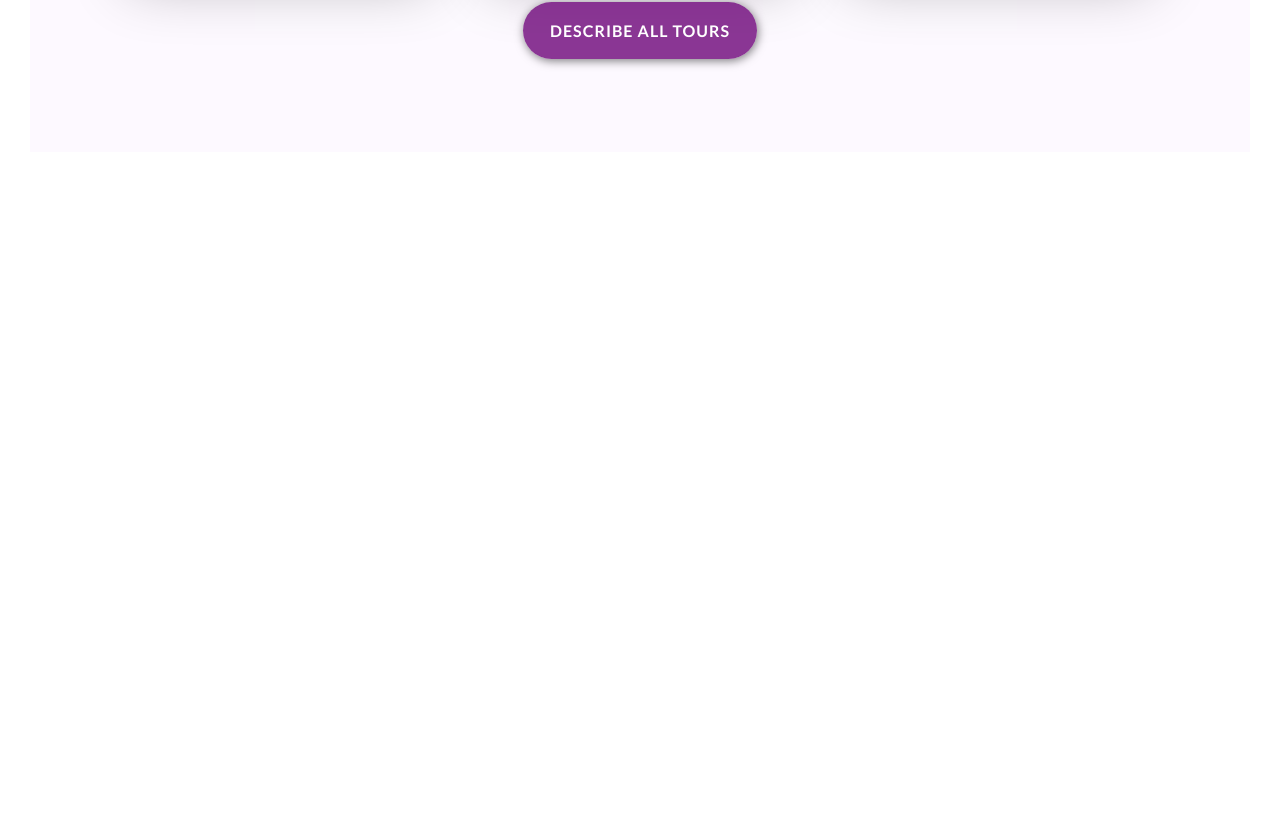
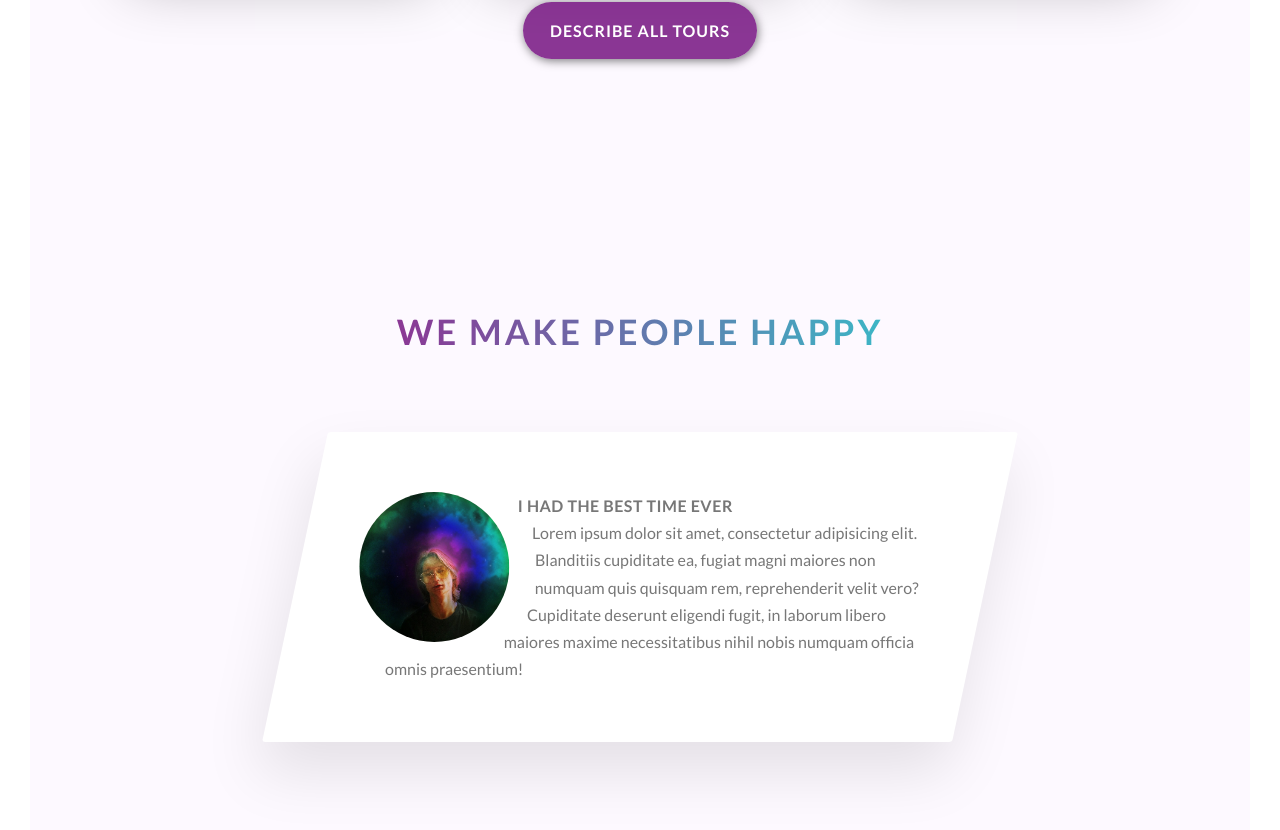
Before and after one commit to Sergei-Vorfolomeev/orbita-project, a React (Create React App) app: page / in a window 1280 px wide. Shown: the part 3018-3848 px from the top of the page. Before the commit the page ends 3200 px from the top, so only its background shows below. Built offline with nearby package versions, Linux system fonts and the light colour scheme.

Commit message:
stories section - first story

```diff
--- a/src/components/About.tsx
+++ b/src/components/AboutSection/About.tsx
@@ -1,8 +1,8 @@
 import React from 'react';
-import planet from "../img/planet.jpg";
-import galaxy from "../img/galaxy.jpg";
-import star from "../img/sun.jpg";
-import {Title} from "./common/Title";
+import planet from "../../img/planet.jpg";
+import galaxy from "../../img/galaxy.jpg";
+import star from "../../img/sun.jpg";
+import {Title} from "../common/Title";
 
 export const About = () => {
 
@@ -30,7 +30,7 @@ export const About = () => {
                         Lorem ipsum dolor sit amet, consectetur adipisicing elit. Aliquid aut cumque, cupiditate
                         dignissimos doloremque, ducimus eaque esse illo illum ipsum laboriosam modi.
                     </p>
-                    <a href="#" className="btn-text">Learn more &rarr;</a>
+                    <a href="src/components/AboutSection/About#" className="btn-text">Learn more &rarr;</a>
                 </div>
                 <div className="composition">
                     <img src={planet} alt="planet" className="composition__photo composition__photo--p1"/>
--- a/src/components/Main.tsx
+++ b/src/components/Main.tsx
@@ -1,7 +1,8 @@
 import React from 'react';
-import {About} from "./About";
-import {Features} from "./Features";
-import {SectionTours} from "./SectionTours";
+import {About} from "./AboutSection/About";
+import {Features} from "./FeaturesSection/Features";
+import {SectionTours} from "./ToursSection/SectionTours";
+import {StoriesSection} from "./StoriesSection/StoriesSection";
 
 export const Main = () => {
     return (
@@ -9,6 +10,7 @@ export const Main = () => {
             <About/>
             <Features/>
             <SectionTours/>
+            <StoriesSection/>
         </main>
     );
 };
--- /dev/null
+++ b/src/components/StoriesSection/StoriesSection.tsx
@@ -0,0 +1,18 @@
+import React from 'react';
+import {Story} from "./Story";
+import {Title} from "../common/Title";
+import avatarMe from '../../img/avatarMe.jpg'
+
+export const StoriesSection = () => {
+
+    const titleStyleMarginBottomMedium = {
+        marginBottom: '70px'
+    }
+
+    return (
+        <div className={'section-stories'}>
+            <Title text={'We make people happy'} style={titleStyleMarginBottomMedium}/>
+            <Story avatar={avatarMe}/>
+        </div>
+    );
+};
--- /dev/null
+++ b/src/components/StoriesSection/Story.tsx
@@ -0,0 +1,21 @@
+import React from 'react';
+
+type StoryPropsType = {
+    avatar: string
+}
+
+export const Story = ({avatar}: StoryPropsType) => {
+    return (
+        <div className={'story'}>
+            <div className="story__shape"/>
+            <div className="story__text">
+                <h3 className="heading-tertiary">
+                    I had the best time ever
+                </h3>
+                <p>
+                    Lorem ipsum dolor sit amet, consectetur adipisicing elit. Blanditiis cupiditate ea, fugiat magni maiores non numquam quis quisquam rem, reprehenderit velit vero? Cupiditate deserunt eligendi fugit, in laborum libero maiores maxime necessitatibus nihil nobis numquam officia omnis praesentium!
+                </p>
+            </div>
+        </div>
+    );
+};
--- a/src/components/SectionTours.tsx
+++ b/src/components/ToursSection/SectionTours.tsx
@@ -1,10 +1,10 @@
 import React from 'react';
-import {Title} from "./common/Title";
-import {Tour} from "./common/Tour";
-import saturn from '../img/saturn.jpeg'
-import jupiter from '../img/galaxy.jpg'
-import andromeda from '../img/WallpaperDog-5560400.jpg'
-import {Button} from "./common/Button";
+import {Title} from "../common/Title";
+import {Tour} from "./Tour";
+import saturn from '../../img/saturn.jpeg'
+import jupiter from '../../img/galaxy.jpg'
+import andromeda from '../../img/WallpaperDog-5560400.jpg'
+import {Button} from "../common/Button";
 
 export const SectionTours = () => {
 
@@ -37,7 +37,7 @@ export const SectionTours = () => {
     const andromedaTourDetails = ['The first feature', 'Duration will be some years', 'Visit other star system', 'Explore our galaxy', 'minus optio porro reiciendis unde vero']
 
     const color7 = 'rgba(113, 13, 125, 0.82)';
-    const color8 = 'rgb(67,197,213)'
+    const color8 = 'rgba(67,197,213)'
 
     const buttonStyle = {
         backgroundColor: '#710D7DD1',
--- a/src/components/common/Tour.tsx
+++ b/src/components/ToursSection/Tour.tsx
@@ -1,5 +1,5 @@
 import React from 'react';
-import {Button} from "./Button";
+import {Button} from "../common/Button";
 
 type TourPropsType = {
     title: string
--- /dev/null
+++ b/src/sass/components/_story.scss
@@ -0,0 +1,27 @@
+.story {
+  background-color: $color-white;
+  width: 75%;
+  margin: 0 auto;
+  padding: 6rem;
+  padding-left: 9rem;
+  border-radius: 3px;
+  box-shadow: 0 3rem 6rem rgba($color-black, 0.1);
+  font-size: $default-font-size;
+  transform: skewX(-12deg);
+
+  &__shape {
+    width: 15rem;
+    height: 15rem;
+    float: left;
+    -webkit-shape-outside: circle(50% at 50% 50%);
+    shape-outside: circle(50% at 50% 50%);
+    clip-path: circle(50% at 50% 50%);
+    transform: translateX(-3rem) skewX(12deg);
+    background-image: url("../../img/avatarMe.jpg");
+    background-size: cover;
+    background-position: center;
+  }
+  .story__text {
+    transform: skewX(12deg);
+  }
+}
--- a/src/sass/main.scss
+++ b/src/sass/main.scss
@@ -11,6 +11,7 @@
 @import "components/composition";
 @import "components/feature";
 @import "components/card";
+@import "components/story";
 
 @import "layout/header";
 
--- a/src/sass/pages/_home.scss
+++ b/src/sass/pages/_home.scss
@@ -32,6 +32,7 @@
   display: flex;
   justify-content: space-between;
 }
+
 .section-tours {
   background-color: $color-grey-light-1;
   min-height: 120vh;
@@ -41,7 +42,9 @@
   flex-direction: column;
   align-items: center;
 }
-.box {
 
-
+.section-stories {
+  background-color: $color-grey-light-1;
+  min-height: 100vh;
+  padding: 15rem;
 }
```
Also changed, not shown: src/components/FeaturesSection/Features.tsx (renamed from src/components/Features.tsx, +4 -4 lines), src/components/FeaturesSection/Feature.tsx (renamed from src/components/common/Feature.tsx), src/img/avatarMe.jpg (added).
